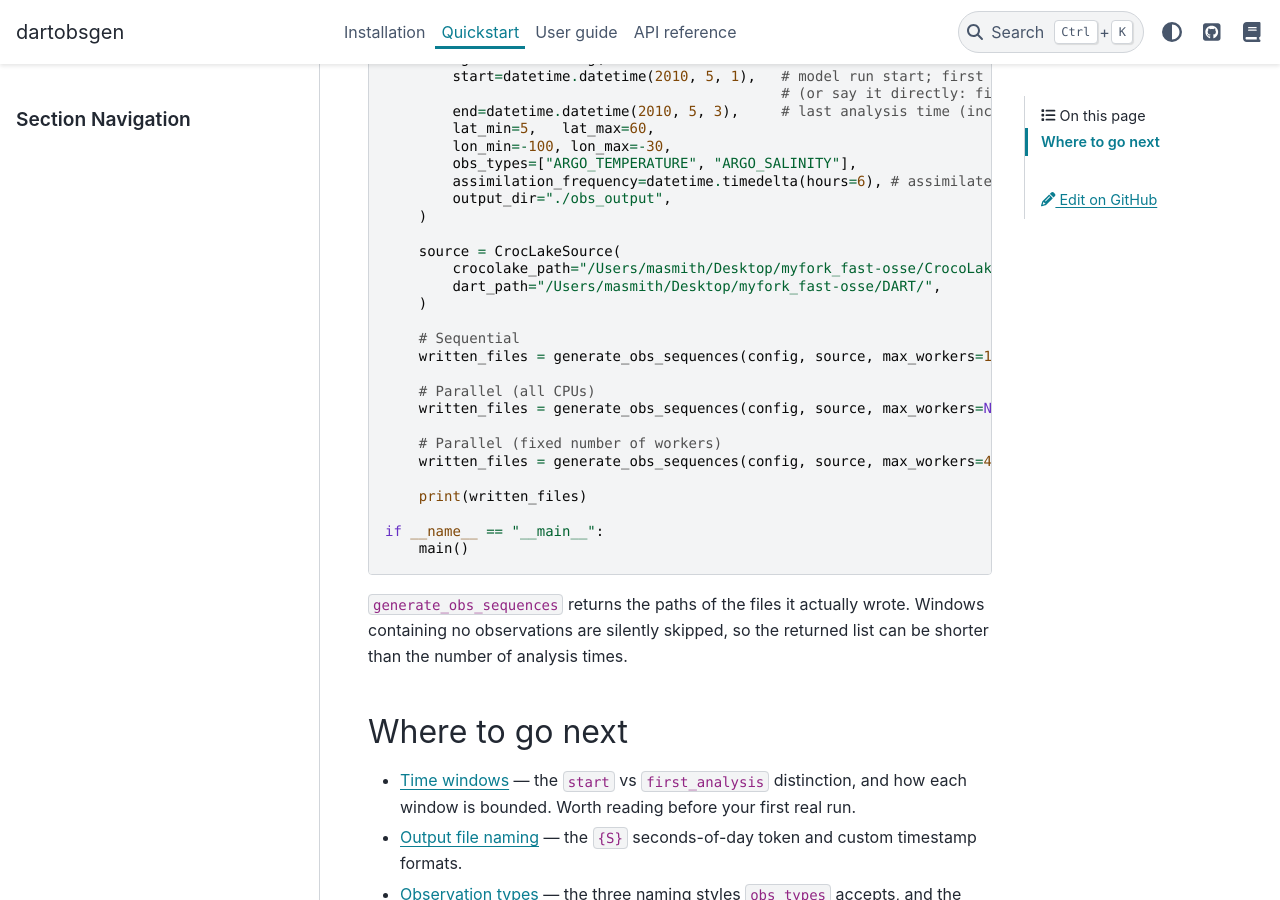
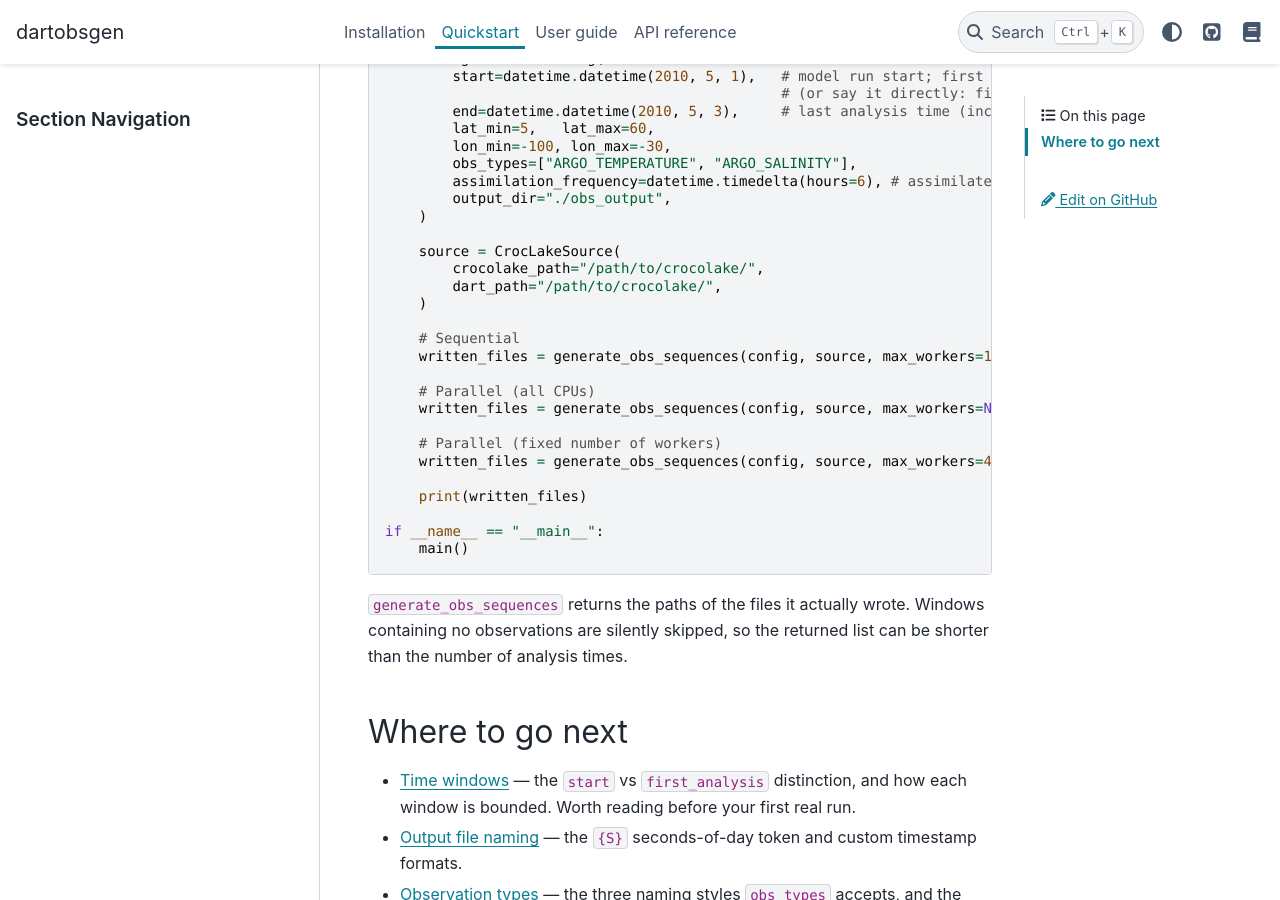
Before and after one commit to CROCODILE-CESM/dartobsgen, a Sphinx documentation site: the page built from docs/quickstart.md, in a window 1280 px wide and 900 px high, scrolled down 392 px. Built offline with Sphinx 7.4.7 and the PyData theme 0.15.4, drawn with Linux system fonts in a browser that asks for light colours.

Commit message:
doc: remove masmith paths from quickstart

```diff
--- a/docs/quickstart.md
+++ b/docs/quickstart.md
@@ -22,8 +22,8 @@ def main():
     )
 
     source = CrocLakeSource(
-        crocolake_path="/Users/masmith/Desktop/myfork_fast-osse/CrocoLakePHY/",
-        dart_path="/Users/masmith/Desktop/myfork_fast-osse/DART/",
+        crocolake_path="/path/to/crocolake/",
+        dart_path="/path/to/crocolake/",
     )
 
     # Sequential
```
